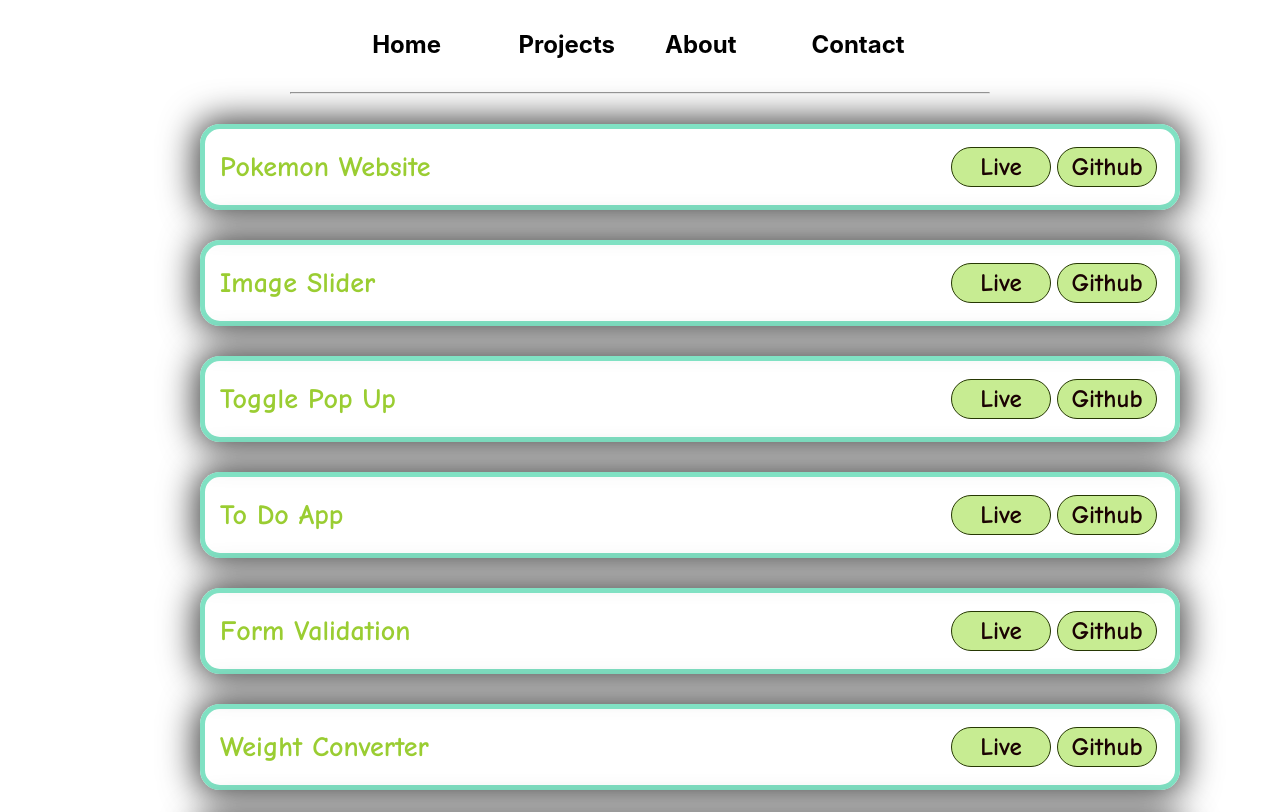
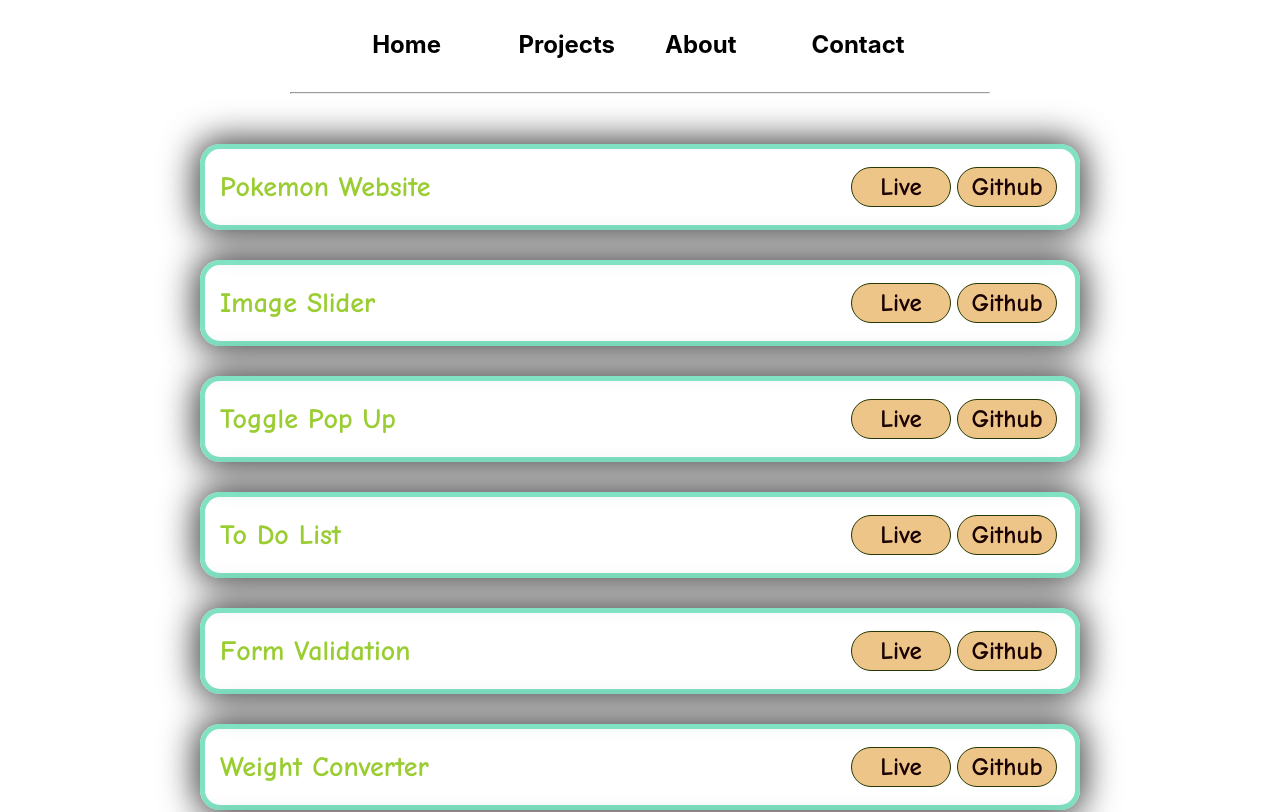
Before and after one commit to Ankit-Jha1/Portfolio-ankitjha, a Next.js app: page /projects in a window 1280 px wide. Shown: the top 812 px of the page. Built offline with nearby package versions, Linux system fonts and the light colour scheme.

Commit message:
made component of project to reduce redundancy

```diff
--- /dev/null
+++ b/componenets/Project.js
@@ -0,0 +1,22 @@
+import styles from "../styles/Home.module.css";
+export default function Project({ project }) {
+  return (
+    <div className={styles.project}>
+      <div >
+        <span className={styles.projectNames}>{project.Projectname}</span>
+      </div>
+      <div className={styles.buttons}>
+        <button className={styles.eachbutton}>
+          <a target="_blank" href={project.LiveLink}>
+            Live
+          </a>
+        </button>
+        <button className={styles.eachbutton}>
+          <a target="_blank" href={project.GithubLink}>
+            Github
+          </a>
+        </button>
+      </div>
+    </div>
+  );
+}
--- a/componenets/homePageContent/index.js
+++ b/componenets/homePageContent/index.js
@@ -4,7 +4,6 @@ import styles from "../../styles/Home.module.css";
 import Link from "next/link";
 
 const HomePageContent = () => {
-
   return (
     <div>
       <div className={styles.Intro}>
--- a/pages/projects.js
+++ b/pages/projects.js
@@ -1,10 +1,102 @@
+import Project from "../componenets/Project";
 import ProjectList from "../componenets/ProjectList";
 import styles from "../styles/Home.module.css";
 const Projects = () => {
+  const projects = [
+    {
+      id: 1,
+      LiveLink: "https://fabulous-kitten-ec0621.netlify.app/pokemon_website/",
+      GithubLink:
+        "https://github.com/Ankit-Jha1/Projects_Page/tree/master/Pokemon_website",
+      Projectname: "Pokemon Website",
+    },
+    {
+      id: 2,
+      LiveLink: "https://fabulous-kitten-ec0621.netlify.app/image_slider/",
+      GithubLink:
+        "https://github.com/Ankit-Jha1/Projects_Page/tree/master/Image_Slider",
+      Projectname: "Image Slider",
+    },
+    {
+      id: 3,
+      LiveLink: "https://fabulous-kitten-ec0621.netlify.app/popup_toggle/",
+      GithubLink:
+        "https://github.com/Ankit-Jha1/Projects_Page/tree/master/PopUp_Toggle",
+      Projectname: "Toggle Pop Up",
+    },
+    {
+      id: 4,
+      LiveLink: "https://fabulous-kitten-ec0621.netlify.app/todolist/",
+      GithubLink:
+        "https://github.com/Ankit-Jha1/Projects_Page/tree/master/ToDoList",
+      Projectname: "To Do List",
+    },
+    {
+      id: 5,
+      LiveLink: "https://fabulous-kitten-ec0621.netlify.app/formvalidation/",
+      GithubLink:
+        "https://github.com/Ankit-Jha1/Projects_Page/tree/master/FormValidation",
+      Projectname: "Form Validation",
+    },
+    {
+      id: 6,
+      LiveLink: "https://fabulous-kitten-ec0621.netlify.app/weightconverter/",
+      GithubLink:
+        "https://github.com/Ankit-Jha1/Projects_Page/tree/master/weightConverter",
+      Projectname: "Weight Converter",
+    },
+    {
+      id: 7,
+      LiveLink: "https://fabulous-kitten-ec0621.netlify.app/cricketapi/",
+      GithubLink:
+        "https://github.com/Ankit-Jha1/Projects_Page/tree/master/CricketApi",
+      Projectname: "Cricket API",
+    },
+    {
+      Projectname: "Copy to Clipboard",
+      id: 8,
+      LiveLink: "https://fabulous-kitten-ec0621.netlify.app/copyclipboard/",
+      GithubLink:
+        "https://github.com/Ankit-Jha1/Projects_Page/tree/master/copyClipboard",
+    },
+    {
+      Projectname: "Weather App",
+      id: 9,
+      LiveLink: "https://fabulous-kitten-ec0621.netlify.app/weatherapi/",
+      GithubLink:
+        "https://github.com/Ankit-Jha1/Projects_Page/tree/master/WeatherAPI",
+    },
+    {
+      Projectname: "Theme Change",
+      id: 10,
+      LiveLink: "https://fabulous-kitten-ec0621.netlify.app/themechange/",
+      GithubLink:
+        "https://github.com/Ankit-Jha1/Projects_Page/tree/master/ThemeChange",
+    },
+    {
+      Projectname: "Heroku Deployed App",
+      id: 11,
+      LiveLink: "https://cricket-api-ankit.herokuapp.com/",
+      GithubLink: "http://localhost:3000/projects#",
+    },
+    {
+      id:12,
+      Projectname:"Twitter Clone",
+      LiveLink:"https://twitter-ankit-jha.vercel.app/",
+      GithubLink:"https://github.com/Ankit-Jha1/Twitter"
+    }
+  ];
   return (
     <>
-      <div className={styles.projectList}>
+      {/* <div className={styles.projectList}>
         <ProjectList />
+      </div> */}
+
+      {/* using component */}
+      <div className={styles.ProjectsList}>
+        {projects.map((project) => (
+          <Project key={project.id} project={project} />
+        ))}
       </div>
     </>
   );
--- a/styles/Home.module.css
+++ b/styles/Home.module.css
@@ -24,7 +24,7 @@
 }
 
 .project {
-  margin-left: 100px;
+  margin-left: 200px;
   display: flex;
   flex-direction: row;
   justify-content: space-between;
@@ -75,15 +75,15 @@
   /* from {background-color: yellow;}
   to {background-color: blue;} */
   0% {
-    background-color: rgb(240, 245, 121);
+    background-color: rgb(245, 237, 121);
   }
   40% {
-    background-color: rgb(88, 210, 214);
+    background-color: rgb(214, 88, 180);
   }
   80% {
     background-color: rgb(142, 227, 116);
   }
-  100%{
+  100% {
     background-color: rgb(240, 245, 121);
   }
 }
@@ -142,14 +142,14 @@
   justify-content: center;
 
   margin-top: 40px;
-  margin-left: 20%;
-  margin-right: 20%;
+  margin-left: 10%;
+  margin-right: 10%;
 
   -webkit-box-shadow: 0px 0px 42px 13px rgba(0, 0, 0, 0.75);
   -moz-box-shadow: 0px 0px 42px 13px rgba(0, 0, 0, 0.75);
   box-shadow: 0px 0px 42px 13px rgba(0, 0, 0, 0.75);
 
-  padding: 20px 0px 40px 0px;
+  padding: 0px 0px 20px 0px;
 }
 
 .inputElement {
@@ -240,6 +240,10 @@
   margin-top: 30px;
   width: 200px;
 }
+.homeButton:hover {
+  background-color: #0b54a3;
+  font-weight: bold;
+}
 
 .shadow {
   margin-top: 40px;
@@ -251,3 +255,9 @@
   -moz-box-shadow: 0px 0px 42px 13px rgba(0, 0, 0, 0.75);
   box-shadow: 0px 0px 42px 13px rgba(0, 0, 0, 0.75);
 }
+
+.ProjectsList {
+  margin-right: 200px;
+  margin-bottom: 80px;
+  margin-top: 50px;
+}
```
Also changed, not shown: componenets/ProjectList/index.js (indentation only).
